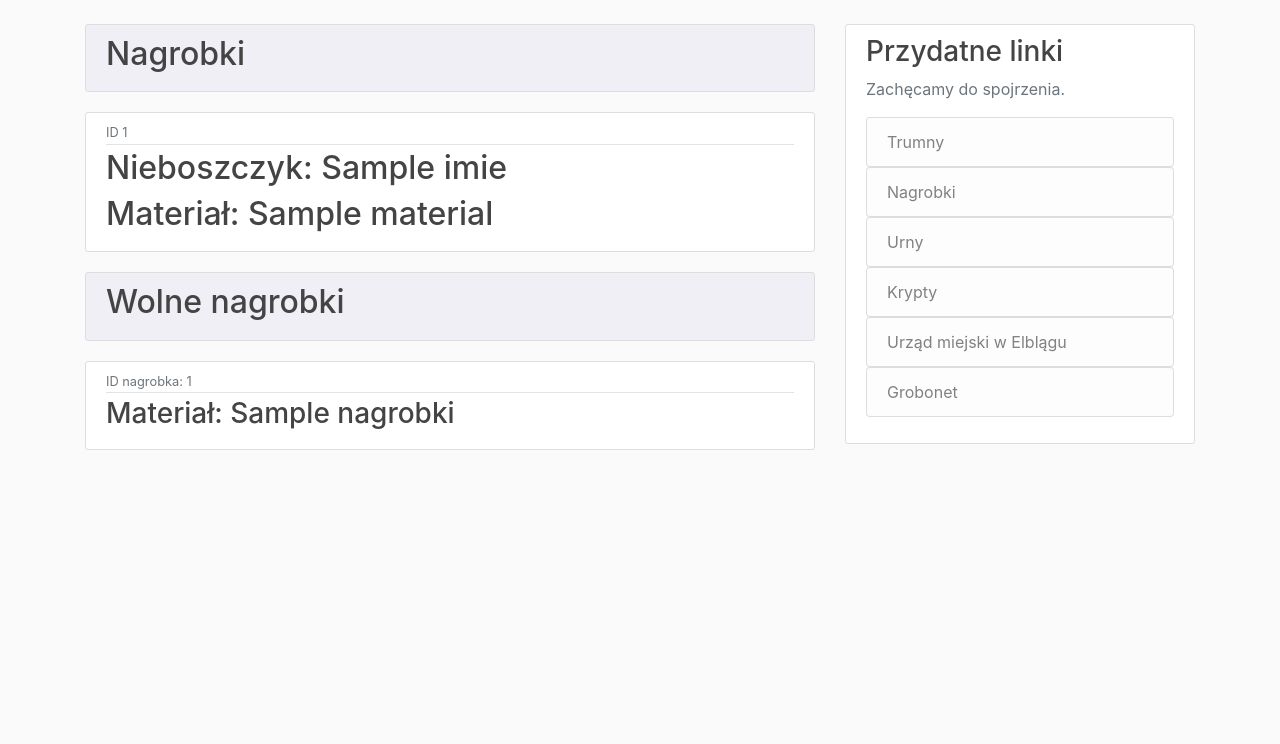
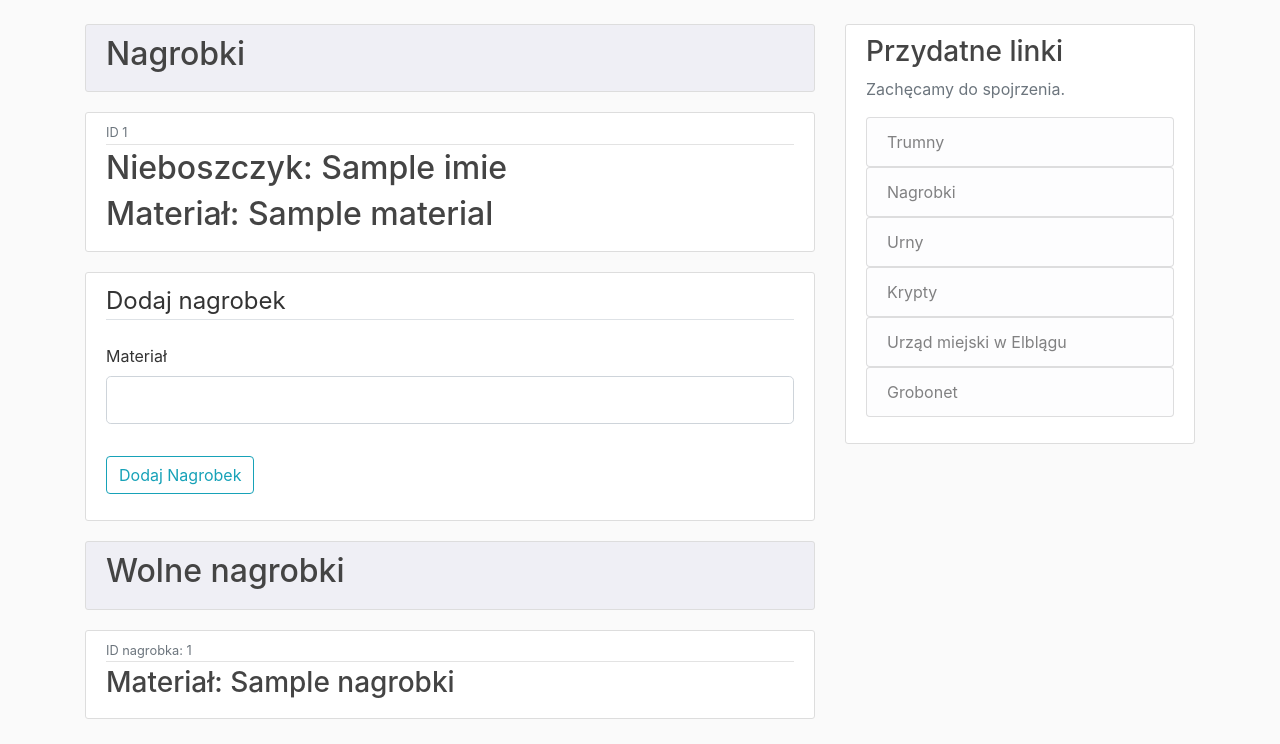
Before and after one commit to Tymotheus/Cmentarz-Radosc, a Flask app: page /nagrobek/ in a window 1280 px wide. Shown: the part 56-800 px from the top of the page. Run offline with Flask 2, Linux system fonts and the light colour scheme; a user stored in the database is signed in; a database or web service that is not in the repository returns one stand-in record (values such as "Sample title"); some libraries are stand-ins or nearby versions.

Commit message:
Added nagrobek forms

```diff
--- a/Radosc/database.py
+++ b/Radosc/database.py
@@ -236,3 +236,7 @@ def dodaj_trumne(material, id_kostnicy):
 def dodaj_urne(material, id_krematorium):
     return f"""INSERT INTO urny(material, id_krematorium)
             VALUES ('{material}', {id_krematorium})"""
+
+@postgres_send
+def dodaj_nagrobek(material):
+    return f"INSERT INTO nagrobki(material) VALUES ('{material}')"
--- a/Radosc/forms.py
+++ b/Radosc/forms.py
@@ -122,6 +122,13 @@ class DodajUrneForm(FlaskForm):
     id_krematorium = IntegerField('ID krematorium')
     submit = SubmitField('Dodaj Urnę')
 
+
+#nowy nagrobek
+class DodajNagrobekForm(FlaskForm):
+    material = StringField('Materiał')
+    submit = SubmitField('Dodaj Nagrobek')
+
+
 class LoginForm(FlaskForm):
     email = StringField('Email',
                 validators=[DataRequired(), Email()])
--- a/Radosc/routes.py
+++ b/Radosc/routes.py
@@ -89,11 +89,17 @@ def krypta():
 def nagrobek():
     zajete_nagrobki = pobierz_zajete_nagrobki()
     nieprzypisane_nagrobki = pobierz_nieprzypisane_nagrobki()
+    form = DodajNagrobekForm()
     print("Zajęte nagrobki: ")
     print(zajete_nagrobki)
     print("Nieprzypisane nagrobki: ")
     print(nieprzypisane_nagrobki)
+    if form.validate_on_submit():
+        dodaj_nagrobek(form.material.data)
+        return redirect(url_for('nagrobek'))
+
     return render_template('nagrobek.html', title='Nagrobek', \
+        form=form,\
         zajete_nagrobki=zajete_nagrobki, nieprzypisane_nagrobki=nieprzypisane_nagrobki )
 
 @app.route('/kostnica/', methods=['GET', 'POST'])
--- a/Radosc/sql/inserts.sql
+++ b/Radosc/sql/inserts.sql
@@ -258,7 +258,7 @@ set id_trumny = (
 
 -- Dodanie Kuratowskiego do odpowiedniej krypty
 update trumny
-set id_krypty = 4
+set id_krypty = 1
 where id=(
     SELECT id_trumny
     from nieboszczycy
--- a/Radosc/templates/nagrobek.html
+++ b/Radosc/templates/nagrobek.html
@@ -19,7 +19,32 @@
 
 
 {% if current_user.is_authenticated %}
+<div class="content-section">
+  <form class="" action="" method="POST">
+    {{ form.hidden_tag() }}
+    <fieldset class="form-group">
+      <legend class="border-bottom mb-4">Dodaj nagrobek</legend>
+      <div class="form-group">
+          {{ form.material.label(class="form-control-label")}}
 
+          {% if form.material.errors %}
+            {{ form.material(class="form-control form-control-lg is-invalid")}}
+            <div class="invalid-feedback">
+                {% for error in form.material.errors %}
+                  <span>{{ error}}</span>
+                {% endfor %}
+            </div>
+            {% else %}
+                {{ form.material(class="form-control form-control-lg", type="text")}}
+            {% endif %}
+      </div>
+
+  </fieldset>
+    <div class="form-group">
+        {{ form.submit(class="btn btn-outline-info") }}
+    </div>
+  </form>
+  </div>
     <article class="media content-section custom-subtitle">
       <h2>Wolne nagrobki</h2>
     </article>
```
